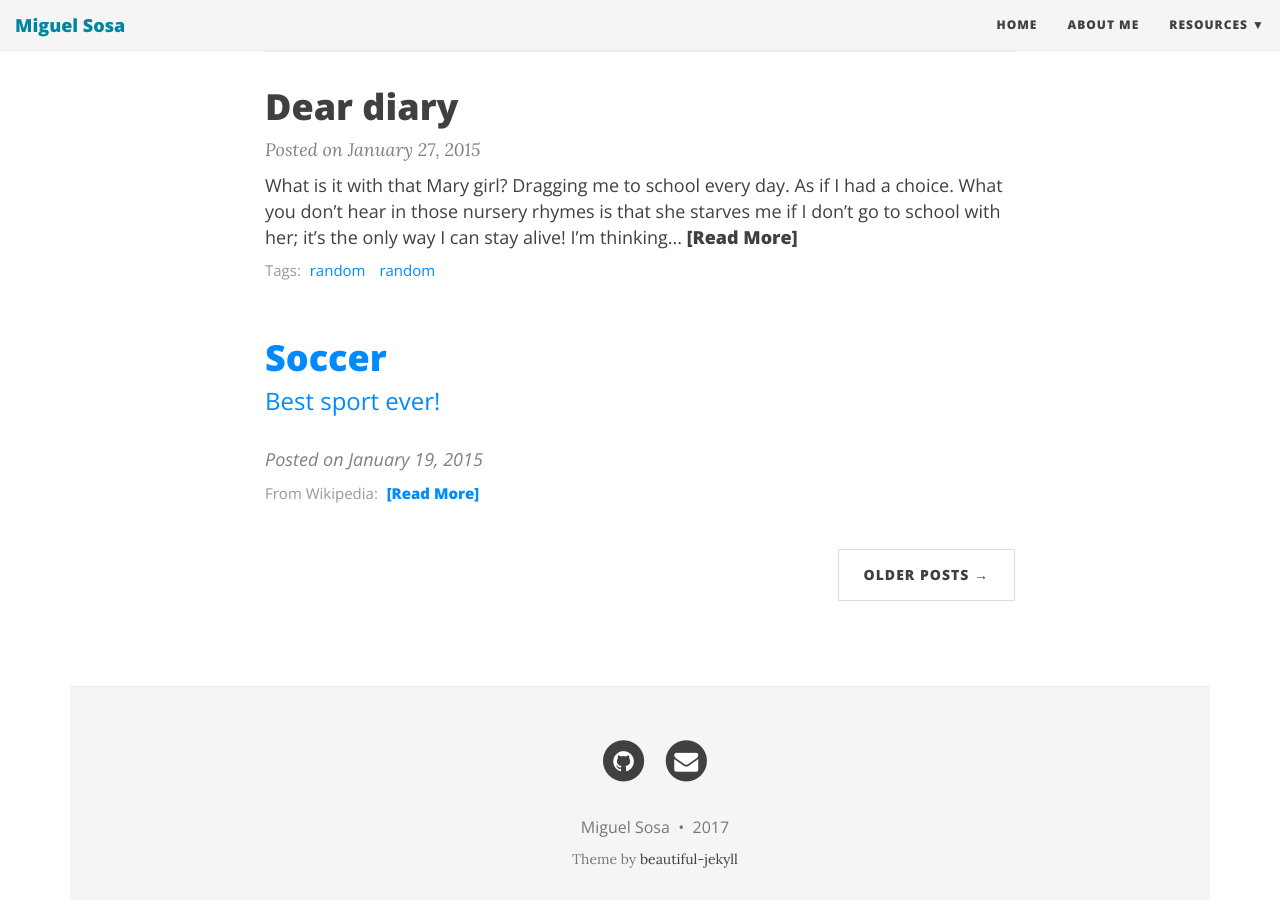
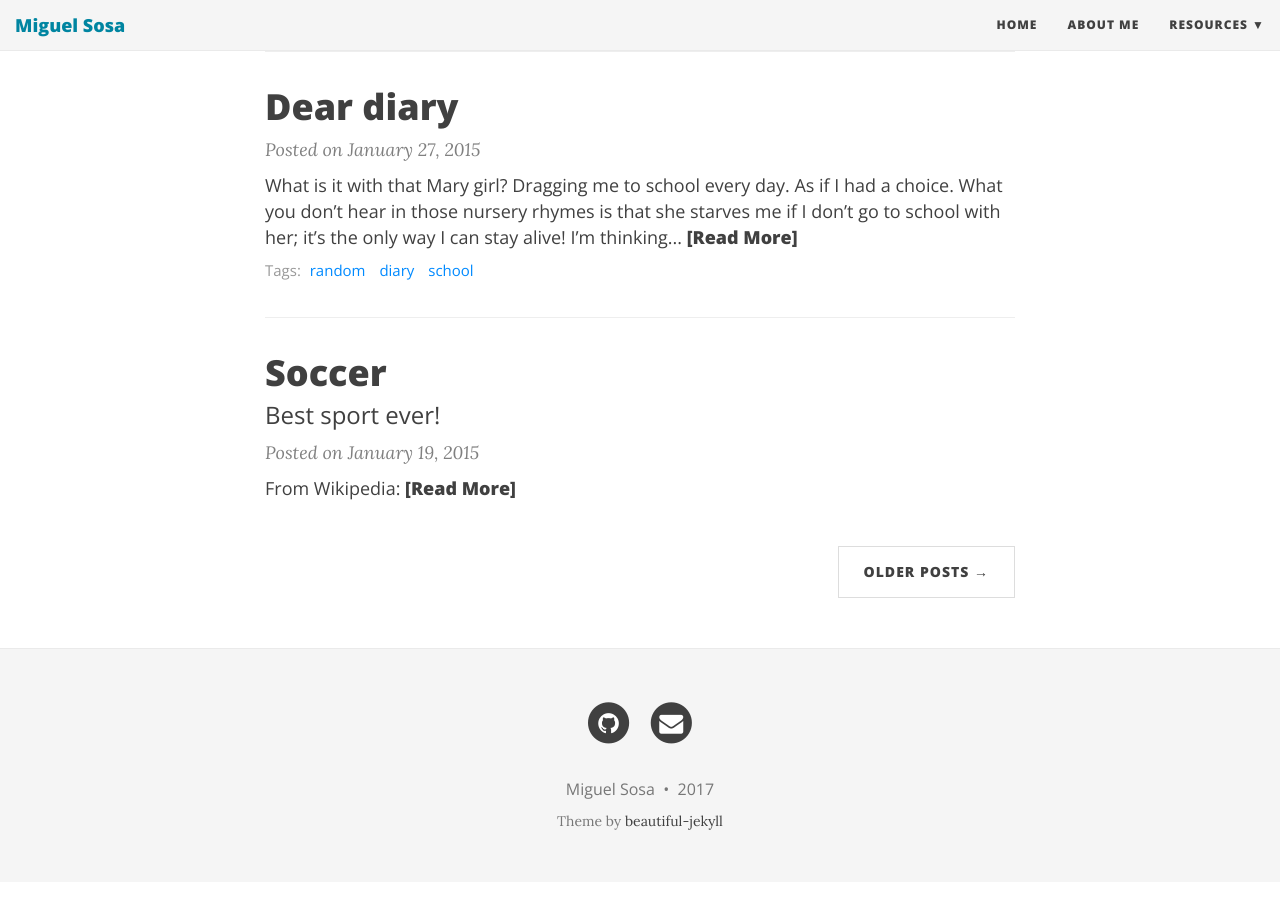
Before and after one commit to ms38279/ms38279.github.io, a Jekyll site: the page built from index.html, in a window 1280 px wide and 900 px high, scrolled down 1089 px. Built offline with Jekyll 4.4.1, drawn with Linux system fonts in a browser that asks for light colours; nearby versions of some CDN libraries; the list of posts is cut into pages by our own code.

```diff
--- a/index.html
+++ b/index.html
@@ -50,8 +50,6 @@ use-site-title: true
       {% if site.link-tags %}
       {% for tag in post.tags %}
       <a href="{{ site.baseurl }}/tag/{{ tag }}">{{ tag }}</a>
-      <a href="/tag/{{ tag }}">{{ tag }}</a> <!-- add link to tags ->
-
       {% endfor %}
       {% else %}
         {{ post.tags | join: ", " }}
```
